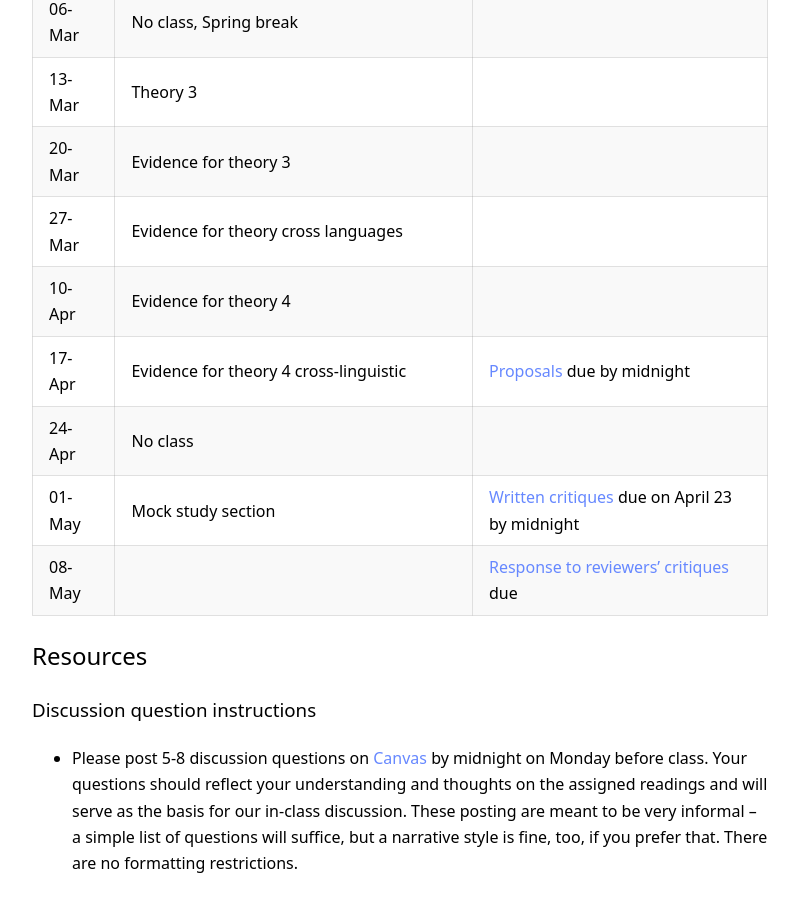
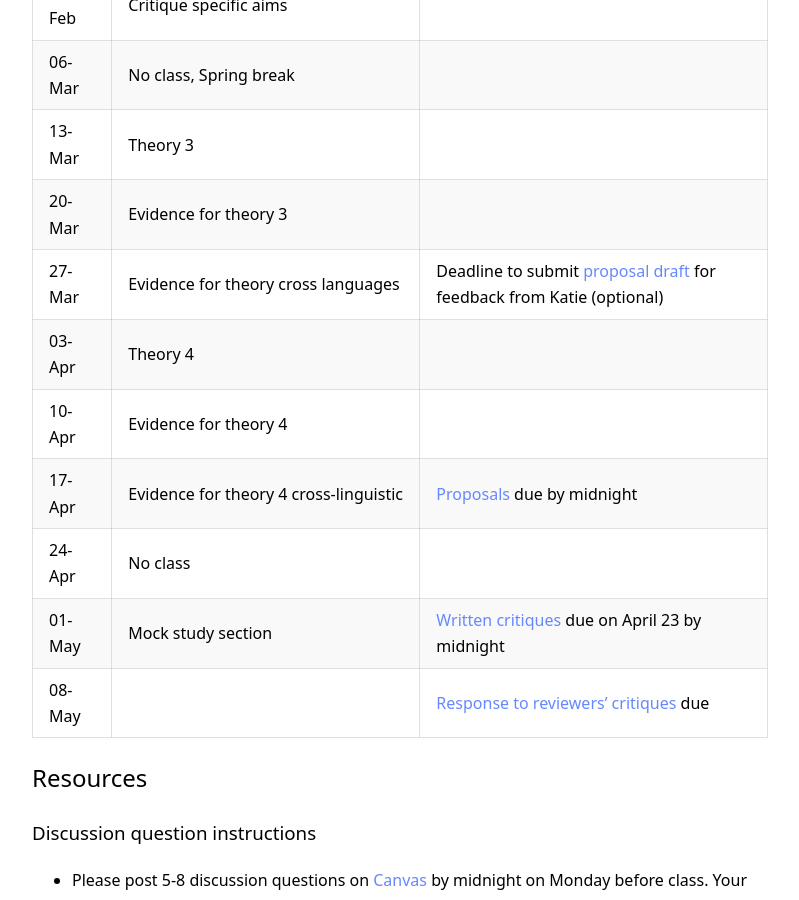
Before and after one commit to kschuler/ling001, a Jekyll site: the page built from index.md, in a window 1280 px wide and 900 px high, scrolled down 2127 px. Shown: the whole window, without its empty margins (240-1039 px from the left). Built offline with Jekyll 4.4.1, drawn with Linux system fonts in a browser that asks for light colours.

Commit message:
index.md updated from https://stackedit.io/

```diff
--- a/index.md
+++ b/index.md
@@ -47,7 +47,8 @@ Date | Topic | Readings & **Deadlines**
 06-Mar | No class, Spring break |
  13-Mar | Theory 3 |
  20-Mar | Evidence for theory 3 |
- 27-Mar | Evidence for theory cross languages |
+ 27-Mar | Evidence for theory cross languages | **Deadline to submit [proposal draft](spring2018/research-proposal.html) for feedback from Katie (optional)**
+ 03-Apr | Theory 4 |
  10-Apr | Evidence for theory 4 |
 17-Apr | Evidence for theory 4 cross-linguistic | **[Proposals](spring2018/research-proposal.html) due by midnight**
 24-Apr | No class |
```
Also changed, not shown: other parts of index.md (+2 -2 lines).
